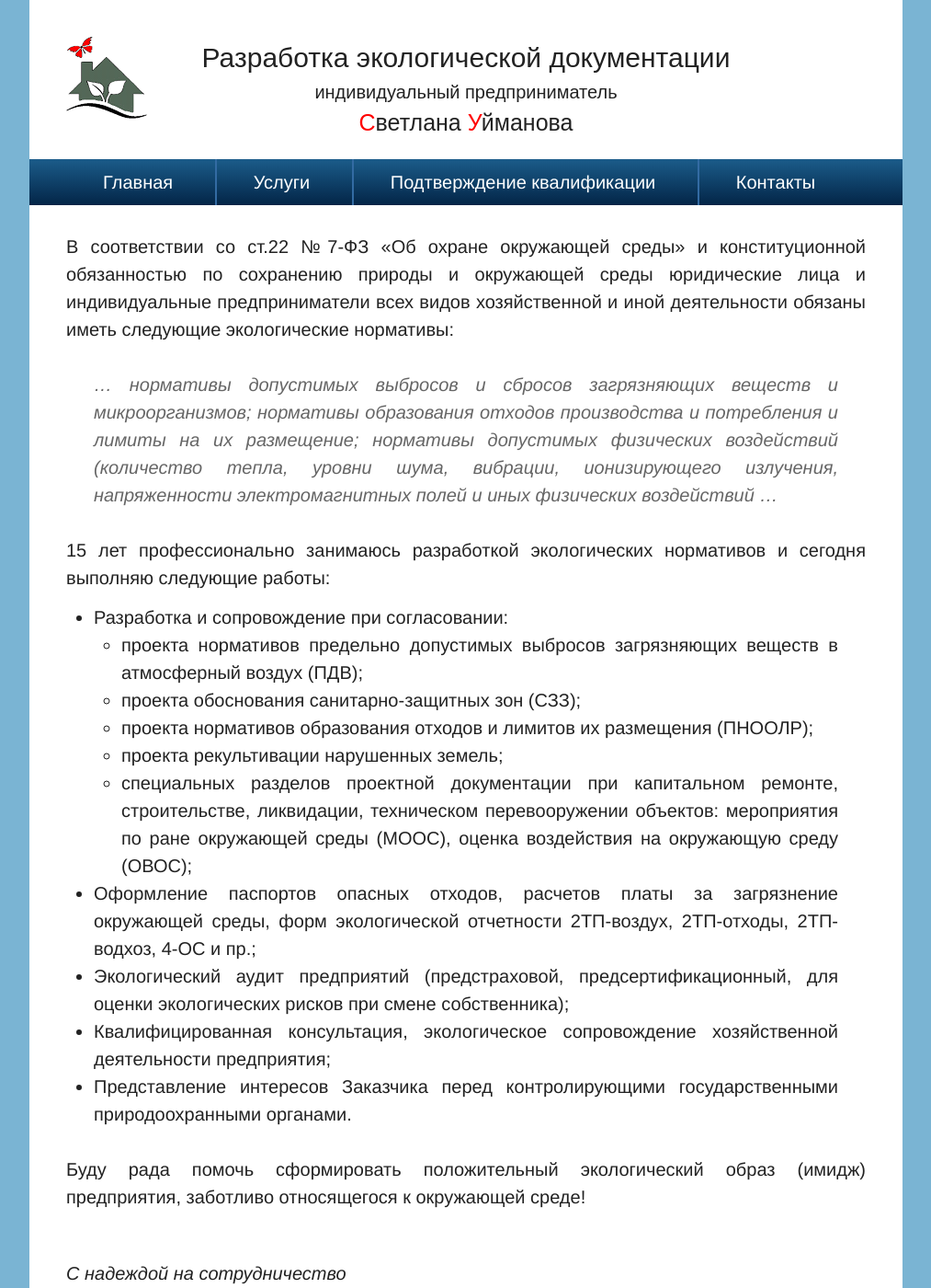
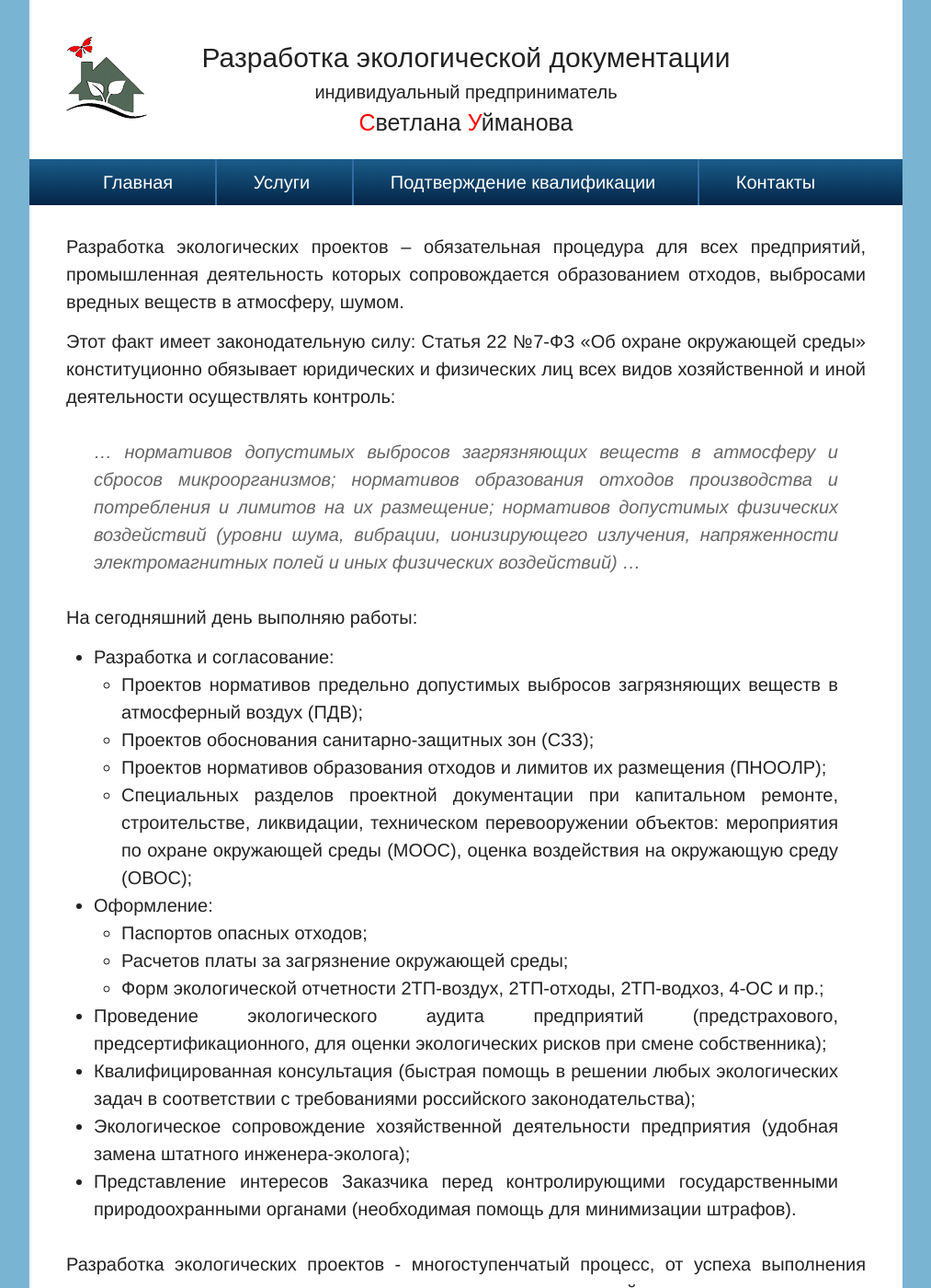
Before and after one commit to s9gf4ult/uip, a Jekyll site: the page built from _posts/2014-02-25-services.html, in a window 1280 px wide and 1400 px high. Shown: the whole window at 92% size, without its empty margins (133-1146 px from the left). Built offline with Jekyll 4.4.1, drawn with Linux system fonts in a browser that asks for light colours; Markdown is read by kramdown in place of the engine named in the settings; some of the changed text lies outside the part shown.

Commit message:
services fixed

```diff
--- a/_posts/2014-02-25-services.html
+++ b/_posts/2014-02-25-services.html
@@ -5,70 +5,142 @@ title: Услуги
 ---
 
 <p>
-  В соответствии со ст.22 №7-ФЗ «Об охране окружающей среды» и конституционной
-  обязанностью по сохранению природы и окружающей среды юридические лица и
-  индивидуальные предприниматели всех видов хозяйственной и иной деятельности
-  обязаны иметь следующие экологические нормативы:
+  Разработка экологических проектов – обязательная процедура для всех
+  предприятий, промышленная деятельность которых сопровождается
+  образованием отходов, выбросами вредных веществ в атмосферу, шумом.
 </p>
 
-<blockquote> &hellip; нормативы допустимых выбросов и сбросов загрязняющих
-веществ и микроорганизмов; нормативы образования отходов производства и
-потребления и лимиты на их размещение; нормативы допустимых физических
-воздействий (количество тепла, уровни шума, вибрации, ионизирующего излучения,
-напряженности электромагнитных полей и иных физических воздействий &hellip;
+<p>
+  Этот факт имеет законодательную силу: Статья 22 №7-ФЗ «Об охране
+  окружающей среды» конституционно обязывает юридических и физических
+  лиц всех видов хозяйственной и иной деятельности осуществлять
+  контроль:
+</p>
+
+<blockquote> &hellip;
+  нормативов допустимых выбросов загрязняющих веществ в атмосферу и
+  сбросов микроорганизмов; нормативов образования отходов производства
+  и потребления и лимитов на их размещение; нормативов допустимых
+  физических воздействий (уровни шума, вибрации, ионизирующего
+  излучения, напряженности электромагнитных полей и иных физических
+  воздействий) &hellip;
 </blockquote>
 
 <p>
-  15 лет профессионально занимаюсь разработкой экологических нормативов и
-  сегодня выполняю следующие работы:
+  На сегодняшний день выполняю работы:
 </p>
+
 <ul class="list-level-1">
   <li>
-    Разработка и сопровождение при согласовании:
+    Разработка и согласование:
     <ul class="list-level-2">
       <li>
-        проекта нормативов предельно допустимых выбросов загрязняющих веществ в
-        атмосферный воздух (ПДВ);
+        Проектов нормативов предельно допустимых выбросов загрязняющих
+        веществ в атмосферный воздух (ПДВ);
       </li>
       <li>
-        проекта обоснования санитарно-защитных зон (СЗЗ);
+        Проектов обоснования санитарно-защитных зон (СЗЗ);
       </li>
       <li>
-        проекта нормативов образования отходов и лимитов их размещения (ПНООЛР);
+        Проектов нормативов образования отходов и лимитов их
+        размещения (ПНООЛР);
       </li>
       <li>
-        проекта рекультивации нарушенных земель;
-      </li>
-      <li>
-        специальных разделов проектной документации при капитальном ремонте,
-        строительстве, ликвидации, техническом перевооружении объектов:
-        мероприятия по ране окружающей среды (МООС), оценка воздействия на
-        окружающую среду (ОВОС);
+        Специальных разделов проектной документации при капитальном
+        ремонте, строительстве, ликвидации, техническом перевооружении
+        объектов: мероприятия по охране окружающей среды (МООС),
+        оценка воздействия на окружающую среду (ОВОС);
       </li>
     </ul>
   </li>
   <li>
-    Оформление паспортов опасных отходов, расчетов платы за загрязнение
-    окружающей среды, форм экологической отчетности 2ТП-воздух, 2ТП-отходы,
-    2ТП-водхоз, 4-ОС и пр.;
+    Оформление:
+    <ul class="list-level-2">
+      <li>
+        Паспортов опасных отходов;
+      </li>
+      <li>
+        Расчетов платы за загрязнение окружающей среды;
+      </li>
+      <li>
+        Форм экологической отчетности 2ТП-воздух, 2ТП-отходы,
+        2ТП-водхоз, 4-ОС и пр.;
+      </li>
+    </ul>
   </li>
   <li>
-    Экологический аудит предприятий (предстраховой, предсертификационный, для
-    оценки экологических рисков при смене собственника);
+    Проведение экологического аудита предприятий (предстрахового,
+    предсертификационного, для оценки экологических рисков при смене
+    собственника);
   </li>
   <li>
-    Квалифицированная консультация, экологическое сопровождение хозяйственной
-    деятельности предприятия;
+    Квалифицированная консультация (быстрая помощь в решении любых
+    экологических задач в соответствии с требованиями российского
+    законодательства);
   </li>
   <li>
-    Представление интересов Заказчика перед контролирующими государственными
-    природоохранными органами.
+    Экологическое сопровождение хозяйственной деятельности предприятия
+    (удобная замена штатного инженера-эколога);
+  </li>
+  <li>
+    Представление интересов Заказчика перед контролирующими
+    государственными природоохранными органами (необходимая помощь для
+    минимизации штрафов).
   </li>
 </ul>
 
 <p>
-  Буду рада помочь сформировать положительный экологический образ (имидж)
-  предприятия, заботливо относящегося к окружающей среде!
+  Разработка экологических проектов - многоступенчатый процесс, от
+  успеха выполнения которого зависит результат согласования -
+  получение разрешений и лимитов.
+</p>
+
+<p>
+  Для примера, привожу перечень работ, включенных в разработку проекта
+  ПДВ (предельно-допустимых выбросов загрязняющих веществ в
+  атмосферу):
+</p>
+
+<ul class="list-level-1">
+  <li>
+    Проведение и оформление инвентаризационной ведомости (выезд
+    специалиста на объект по требованию Заказчика проекта);
+  </li>
+  <li>
+    Сбор исходной информации;
+  </li>
+  <li>
+    Разработка (расчеты, анализ и оформление) проекта ПДВ;
+  </li>
+  <li>
+    Согласование проекта ПДВ с получением документов в:
+    <ul class="list-level-1">
+      <li>
+        ФБУЗ «Центр гигиены и эпидемиологии»-для получения экспертного
+        заключения;
+      </li>
+      <li>
+        Федеральной службе по надзору в сфере защиты прав потребителей
+        и благополучия человека (Роспотребнадзор)- для получения
+        санитарно-эпидемиологического заключения;
+      </li>
+      <li>
+        Управлении Федеральной службы по надзору в сфере
+        природопользования (Росприроднадзор) – для получения
+        нормативов выбросов и разрешений на выброс загрязняющих
+        веществ.
+      </li>
+    </ul>
+  </li>
+</ul>
+
+<p>
+  Стоимость конкретного проекта можно узнать по контактным телефонам.
+</p>
+
+<p>
+  Буду рада помочь сформировать положительный экологический образ
+  (имидж) предприятия, заботливо относящегося к окружающей среде!
 </p>
 
 <div class="big-skip"></div>
@@ -76,12 +148,8 @@ title: Услуги
 <div class="italic">
   <table class="no-padding">
     <tr>
-      <td>С надеждой на сотрудничество</td>
-      <td></td>
-    </tr>
-    <tr>
-      <td>и с  искренним уважением</td>
-      <td class="align-right">Светлана  Уйманова</td>
+      <td>С искренним уважением</td>
+      <td class="align-right">Светлана Уйманова</td>
     </tr>
   </table>
 </div>
```
